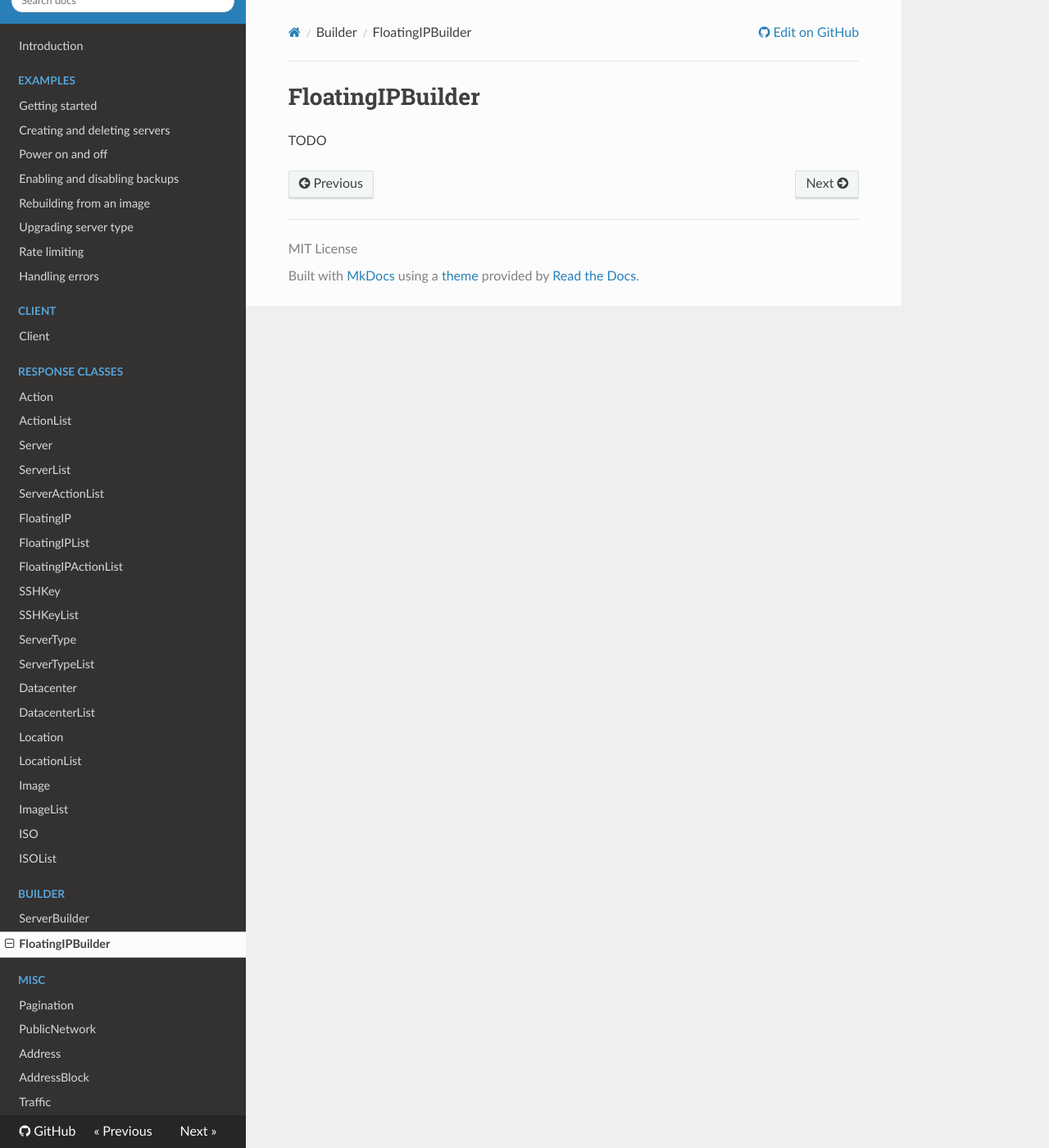
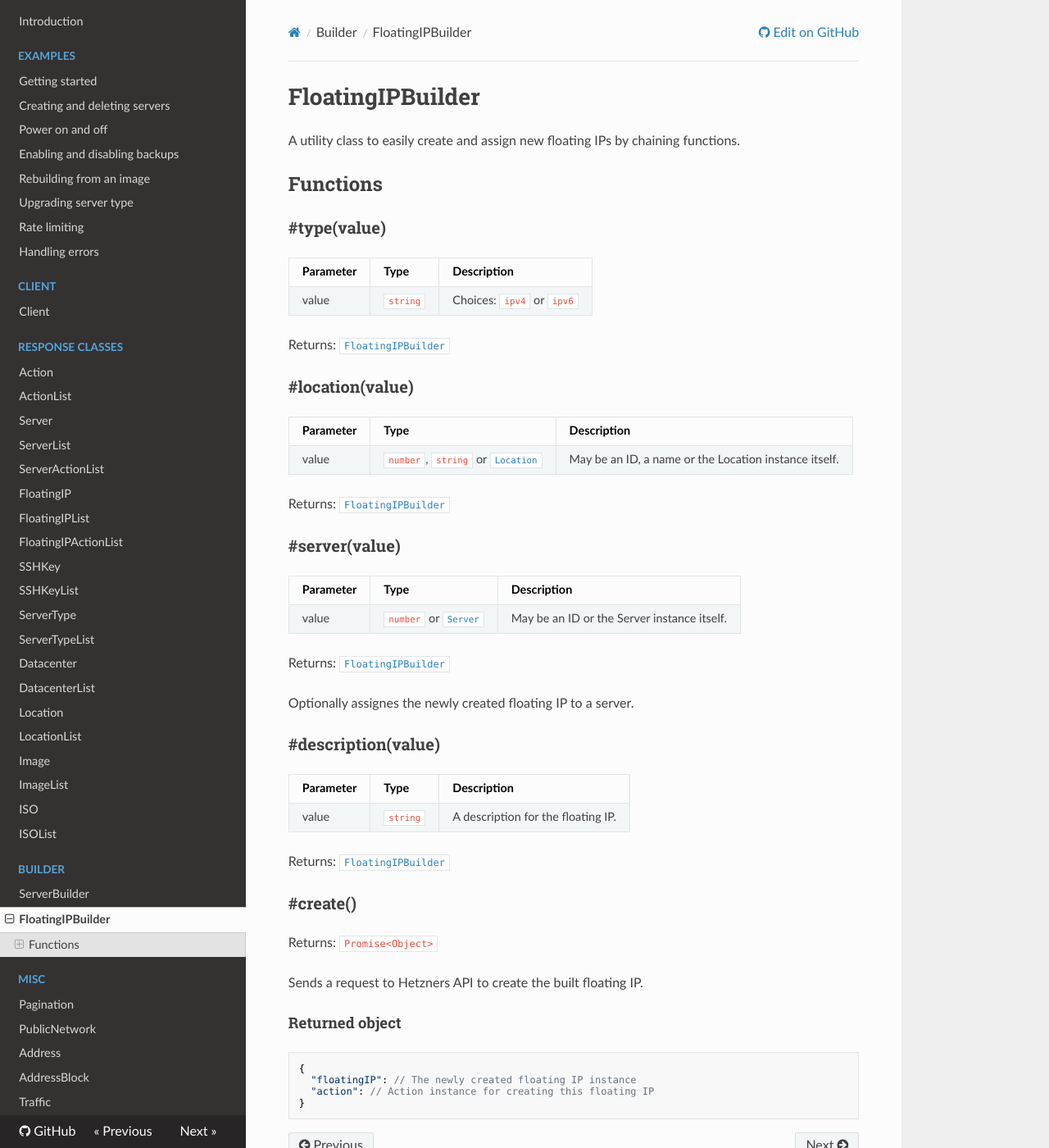
Before and after one commit to dennisbruner/hcloud-js, an MkDocs documentation site: the page built from docs/api/builder/floatingip-builder.md, in a window 1280 px wide and 1400 px high. Shown: the whole window at 82% size. Built offline with MkDocs 1.6.1, drawn with Linux system fonts in a browser that asks for light colours; nearby versions of some CDN libraries; old or Windows-style settings are respelled for this version of MkDocs.

Commit message:
docs: FloatingIPBuilder documentation

````diff
--- a/docs/api/builder/floatingip-builder.md
+++ b/docs/api/builder/floatingip-builder.md
@@ -1,3 +1,54 @@
 # FloatingIPBuilder
 
-TODO
+A utility class to easily create and assign new floating IPs by chaining functions.
+
+## Functions
+
+### \#type(value)
+
+| Parameter | Type     | Description               |
+| --------- | -------- | ------------------------- |
+| value     | `string` | Choices: `ipv4` or `ipv6` |
+
+Returns: [`FloatingIPBuilder`](floatingip-builder.md)
+
+### \#location(value)
+
+| Parameter | Type                                                         | Description                                           |
+| --------- | ------------------------------------------------------------ | ----------------------------------------------------- |
+| value     | `number`, `string` or [`Location`](../locations/location.md) | May be an ID, a name or the Location instance itself. |
+
+Returns: [`FloatingIPBuilder`](floatingip-builder.md)
+
+### \#server(value)
+
+| Parameter | Type                                         | Description                                 |
+| --------- | -------------------------------------------- | ------------------------------------------- |
+| value     | `number` or [`Server`](../servers/server.md) | May be an ID or the Server instance itself. |
+
+Returns: [`FloatingIPBuilder`](floatingip-builder.md)
+
+Optionally assignes the newly created floating IP to a server.
+
+### \#description(value)
+
+| Parameter | Type     | Description                        |
+| --------- | -------- | ---------------------------------- |
+| value     | `string` | A description for the floating IP. |
+
+Returns: [`FloatingIPBuilder`](floatingip-builder.md)
+
+### \#create()
+
+Returns: `Promise<Object>`
+
+Sends a request to Hetzners API to create the built floating IP.
+
+#### Returned object
+
+```javascript
+{
+  "floatingIP": // The newly created floating IP instance
+  "action": // Action instance for creating this floating IP
+}
+```
````
